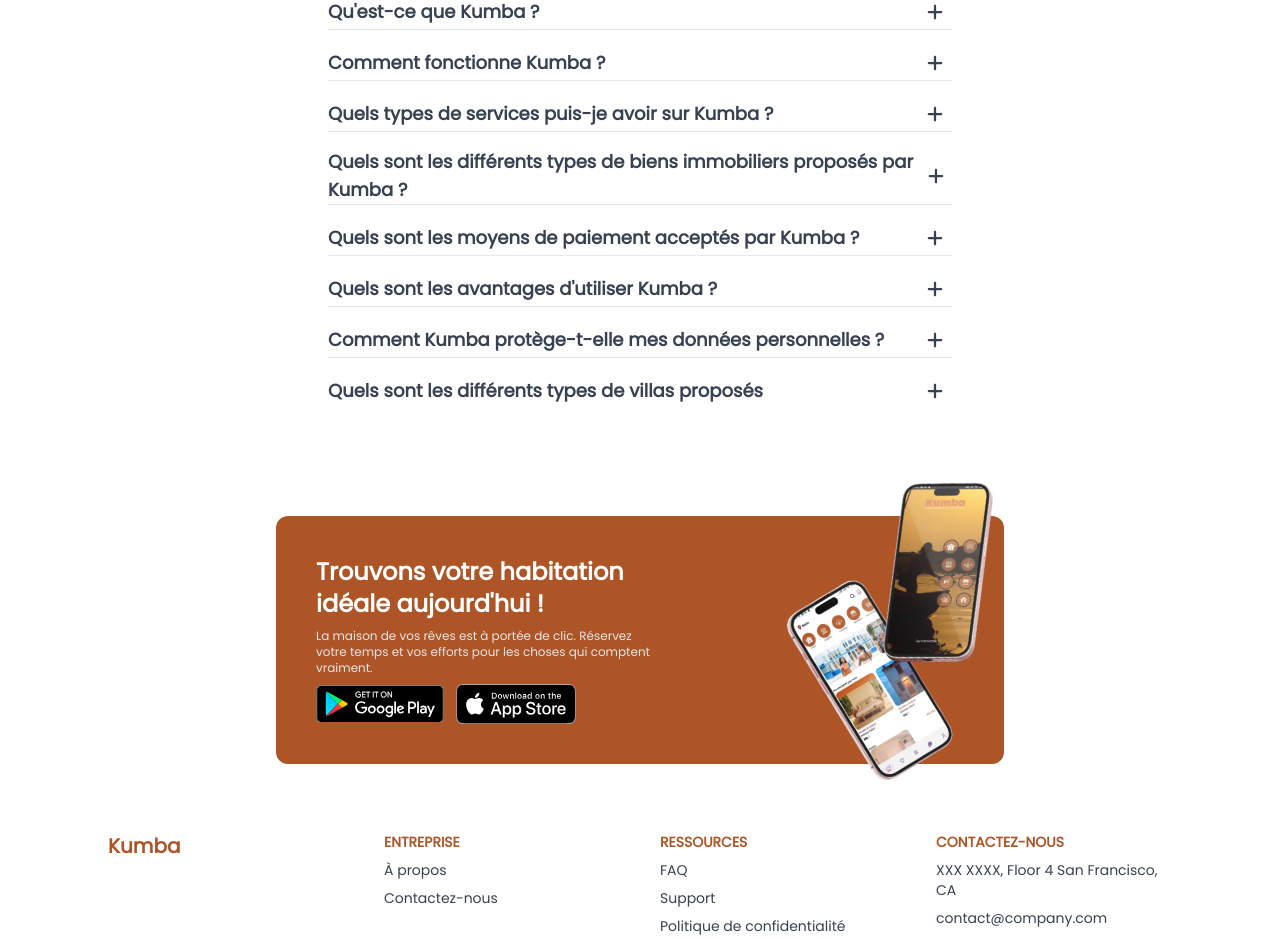
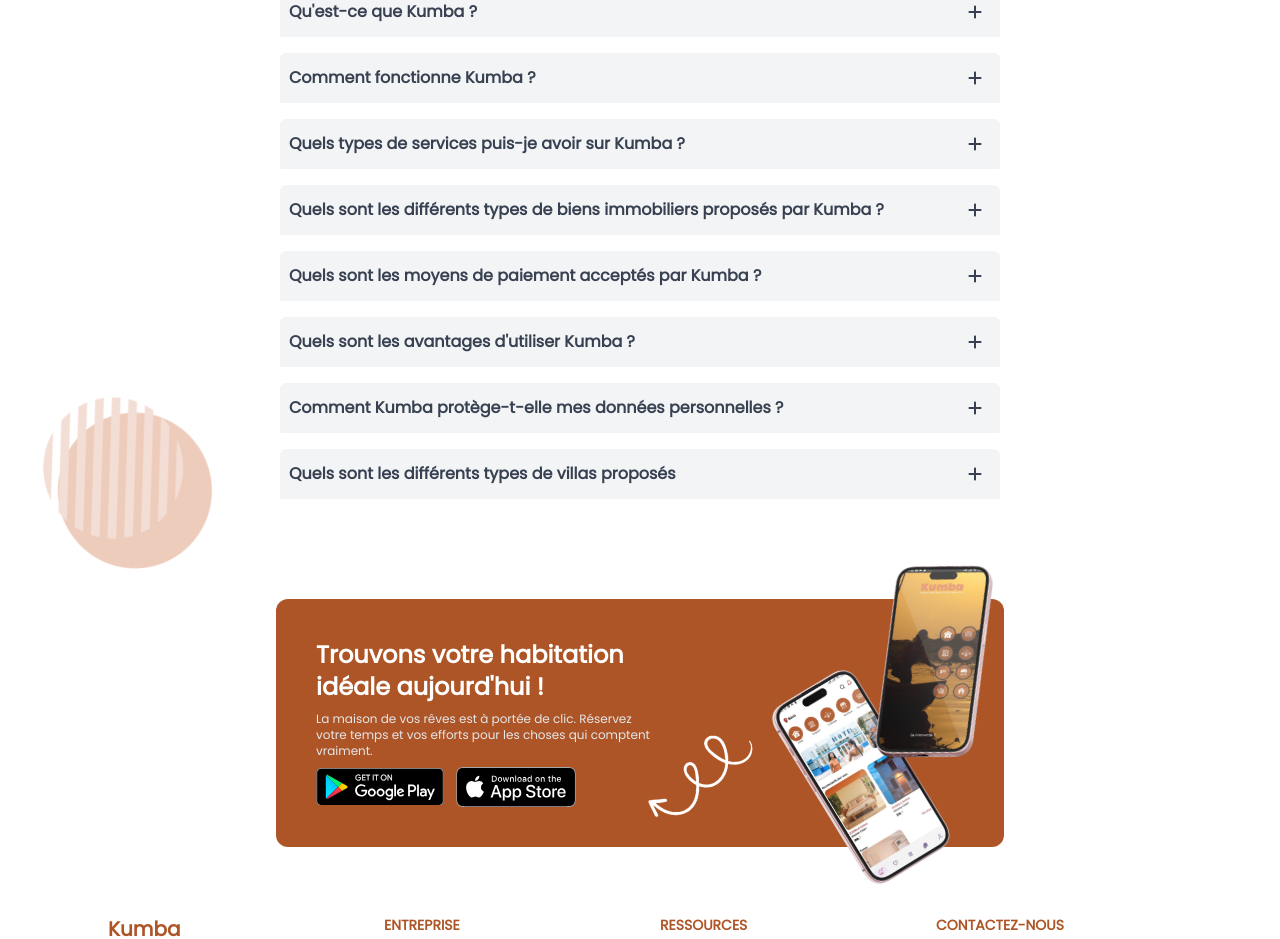
Before and after one commit to NorlanCoder/kumba-landing, a React (Create React App) app: page / in a window 1280 px wide. Shown: the part 2260-3199 px from the top of the page. Built offline with nearby package versions, Linux system fonts and the light colour scheme.

Commit message:
modification des fichiers

```diff
--- a/src/components/Accordion.jsx
+++ b/src/components/Accordion.jsx
@@ -1,21 +1,16 @@
 import DOMPurify from 'dompurify';
 import { useState } from 'react';
 import { FaPlus } from 'react-icons/fa6';
+import Forme1 from '../assets/img/forme1.png';
+import Forme2 from '../assets/img/forme2.png';
 
 function Accordion () {
 
   const [isOpen1, setIsOpen1] = useState(false);
-  const [isOpen2, setIsOpen2] = useState(false);
+  const [activeQuestion, setActiveQuestion] = useState(null);
 
   const toggleOpen1 = (id) => {
     setIsOpen1((prevState) => ({
-      ...prevState,
-      [id]: !prevState[id],
-    }));
-  };
-
-  const toggleOpen2 = (id) => {
-    setIsOpen2((prevState) => ({
       ...prevState,
       [id]: !prevState[id],
     }));
@@ -69,56 +64,8 @@
     },
   ];
 
-  const faqData2 = [
-    {
-        "questions": [
-            {
-                "id": "1",
-                "question": "Qu'est-ce que Kumba ?",
-                "answer": "Lorem ipsum dolor sit, amet consectetur adipisicing elit. Similique quo consectetur veniam, debitis ad nam incidunt cum eveniet sed eos laboriosam doloribus sapiente voluptatem veritatis"
-            },
-            {
-                "id": "2",
-                "question": "Comment fonctionne Kumba ?",
-                "answer": "Lorem ipsum dolor sit, amet consectetur adipisicing elit. Similique quo consectetur veniam, debitis ad nam incidunt cum eveniet sed eos laboriosam doloribus sapiente voluptatem veritatis"
-            },
-            {
-                "id": "3",
-                "question": "Quels types de services puis-je avoir sur Kumba ?",
-                "answer": "Lorem ipsum dolor sit, amet consectetur adipisicing elit. Similique quo consectetur veniam, debitis ad nam incidunt cum eveniet sed eos laboriosam doloribus sapiente voluptatem veritatis"
-            },
-            {
-                "id": "4",
-                "question": "Quels sont les différents types de biens immobiliers proposés par Kumba ?",
-                "answer": "Lorem ipsum dolor sit, amet consectetur adipisicing elit. Similique quo consectetur veniam, debitis ad nam incidunt cum eveniet sed eos laboriosam doloribus sapiente voluptatem veritatis"
-            },
-            {
-                "id": "5",
-                "question": "Quels sont les moyens de paiement acceptés par Kumba ?",
-                "answer": "Lorem ipsum dolor sit, amet consectetur adipisicing elit. Similique quo consectetur veniam, debitis ad nam incidunt cum eveniet sed eos laboriosam doloribus sapiente voluptatem veritatis"
-            },
-            {
-                "id": "6",
-                "question": "Quels sont les avantages d'utiliser Kumba ?",
-                "answer": "Lorem ipsum dolor sit, amet consectetur adipisicing elit. Similique quo consectetur veniam, debitis ad nam incidunt cum eveniet sed eos laboriosam doloribus sapiente voluptatem veritatis"
-            },
-            {
-                "id": "7",
-                "question": "Comment Kumba protège-t-elle mes données personnelles ?",
-                "answer": "Lorem ipsum dolor sit, amet consectetur adipisicing elit. Similique quo consectetur veniam, debitis ad nam incidunt cum eveniet sed eos laboriosam doloribus sapiente voluptatem veritatis"
-            },
-            {
-                "id": "8",
-                "question": "Quels sont les différents types de villas proposés",
-                "answer": "Lorem ipsum dolor sit, amet consectetur adipisicing elit. Similique quo consectetur veniam, debitis ad nam incidunt cum eveniet sed eos laboriosam doloribus sapiente voluptatem veritatis"
-            },
-
-        ]
-    }
-  ];
 
   const [activeSection1, setActiveSection1] = useState(faqData1[0].id);
-  const [activeSection2, setActiveSection2] = useState(faqData2[0].id);
 
   faqData1.forEach((faq) => {
     faq.questions.forEach((question) => {
@@ -127,40 +74,46 @@
     });
   });
 
-  faqData2.forEach((faq) => {
-    faq.questions.forEach((question) => {
-      question.answer = DOMPurify.sanitize(question.answer);
-      question.answer = `<p>${question.answer}</p>`;
-    });
-  });
+
+  const handleToggle = (questionId) => {
+    if (activeQuestion === questionId) {
+      setActiveQuestion(null);
+    } else {
+      setActiveQuestion(questionId);
+    }
+  };
 
   return (
     <>
-        <section className="py-10">
+        <section className="py-8">
+            <section className="relative">
                 <h1 className="text-gray-800 text-3xl text-center font-semibold sm:text-4xl">Questions Fréquemment Posées</h1>
-            <section className="flex-grow mx-4 px-2 max-w-2xl sm:mx-auto my-12 rounded-xl">
+
+                <section className="hidden sm:block opacity-30 absolute right-10 -top-20 -z-20 transform -rotate-6">
+                    <img src={Forme2} className="w-[11rem]" alt="Bilan Image" title='Bilan Image' />
+                </section>
+
+                <section className="flex-grow mx-4 px-2 max-w-3xl sm:mx-auto my-12 rounded-xl">
                     {faqData1.find((section) => section.id === activeSection1)
                         ?.questions.map((question, index) => (
-                    <div key={question.id} className="group m-4 text-gray-700 select-none">
+                        <div key={question.id} className="group m-4 text-gray-700 select-none bg-gray-100 border border-gray-100 rounded-t-md p-2">
 
-                        <div className="cursor-pointer flex justify-between items-center text-lg font-medium" onClick={() => toggleOpen1(question.id)}>
-                            <div className={`text-md text-gray-700 font-bold ${isOpen1[question.id] ? "text-terre" : "" }`}>{question.question}</div>
-                            <FaPlus className={`m-2 ml-2 transition-all duration-200 ${isOpen1[question.id] ? "rotate-90 text-terre" : "" }`}/>
+                            <div className="cursor-pointer flex justify-between items-center font-medium" onClick={() => handleToggle(question.id)}>
+                                <div className={`text-md text-gray-700 font-bold ${ activeQuestion === question.id ? "text-terre" : ""}`}>{question.question}</div>
+                                <FaPlus className={`m-2 ml-2 transition-all duration-200 ${ activeQuestion === question.id ? "rotate-90 text-terre" : ""}`}/>
                             </div>
-
-                        <div className={`overflow-hidden transition-max-height duration-500 ${ isOpen1[question.id] ? "max-h-screen" : "max-h-0" }`}>
+                            <div className={`overflow-hidden transition-max-height duration-500 ${activeQuestion === question.id ? "max-h-screen" : "max-h-0"}`}>
                                 <section className="mt-2 text-md">
                                     <div dangerouslySetInnerHTML={{ __html: question.answer }} />
                                 </section>
                             </div>
-
-                        {index < faqData1.find((section) => section.id === activeSection1).questions.length - 1 && (
-                            <div className="text-slate-400">
-                                <hr className="border-1 transition-all bg-slate-400"/>
-                            </div>
-                        )}
                         </div>
                     ))}
+                </section>
+
+                <section className="hidden sm:block opacity-30 absolute left-10 -bottom-20 -z-20 transform -rotate-6">
+                    <img src={Forme1} className="w-[11rem]" alt="Bilan Image" title='Bilan Image' />
+                </section>
             </section>
       </section>
     </>
--- a/src/components/Footer.jsx
+++ b/src/components/Footer.jsx
@@ -2,6 +2,7 @@
 import { FaFacebookF, FaInstagram, FaYoutube } from "react-icons/fa";
 import { RiTwitterXFill } from "react-icons/ri";
 import Mobile1 from '../assets/img/iphone15_mockup.png';
+import Fleche from '../assets/img/fleche.png';
 
 function Footer() {
   return (
@@ -318,8 +319,14 @@
               </a>
             </div>
           </div>
+
+
+          <div className="hidden sm:block absolute top-1/2 left-1/2 right-0 bottom-44 transform -rotate-6 -translate-y-1/2">
+            <img src={Fleche} className="w-[7rem]" alt="Bilan Image" title='Bilan Image' />
+          </div>
+
           <div className="hidden sm:block absolute sm:top-20 md:top-16 right-0 -bottom-2 transform -rotate-6 -translate-y-1/2">
-            <img src={Mobile1} className="w-[14rem]" alt="Bilan Image" title='Bilan Image' />
+            <img src={Mobile1} className="w-[15rem]" alt="Bilan Image" title='Bilan Image' />
           </div>
         </section>
       </section>
```
Lines whose indentation alone changed are shown as unchanged.
